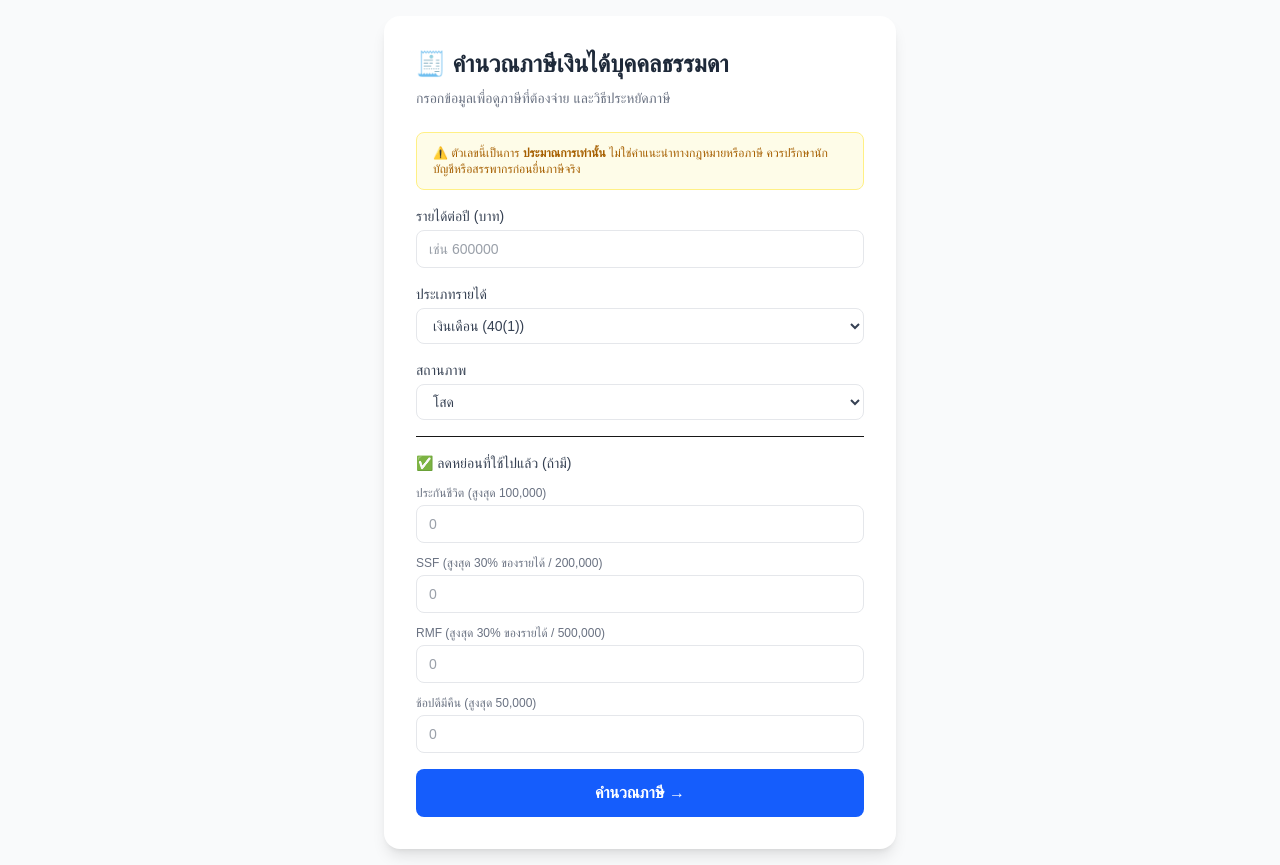
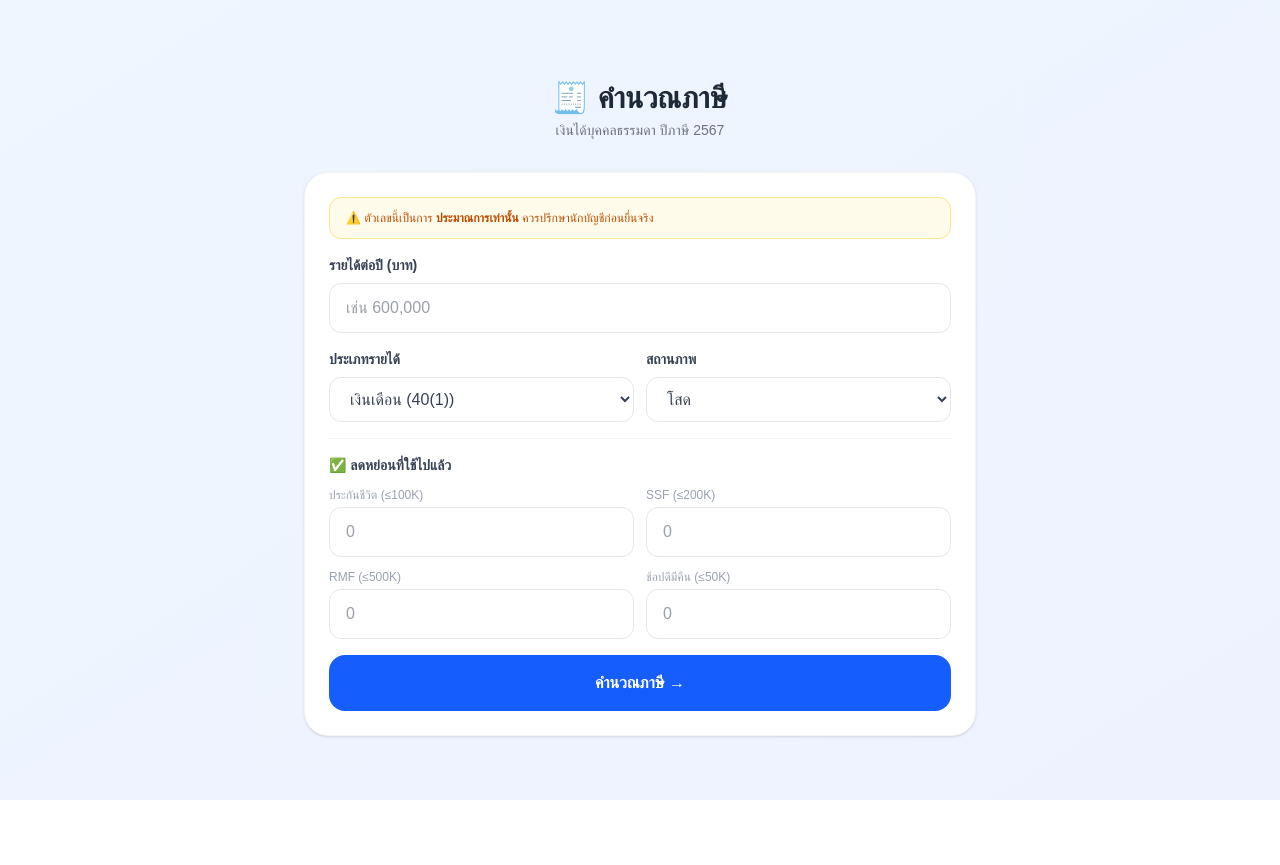
Before and after one commit to purePutthipong/thai-tax-calculator, a Next.js app: page / in a window 1280 px wide. After the commit the page ends 800 px from the top, so only its background shows below. Built offline with nearby package versions, Linux system fonts and the light colour scheme.

Commit message:
improve UI and fix deductions

```diff
--- a/src/app/page.tsx
+++ b/src/app/page.tsx
@@ -32,13 +32,13 @@ export default function Home() {
 
   const calculate = () => {
     const incomeNum = parseFloat(income) || 0;
-
     let expense = 0;
     if (incomeType === "salary") expense = Math.min(incomeNum * 0.5, 100000);
     if (incomeType === "freelance") expense = Math.min(incomeNum * 0.5, 100000);
     if (incomeType === "business") expense = Math.min(incomeNum * 0.6, 100000);
 
     const personalDeduct = 60000;
+    const spouseDeduct = status === "married" ? 60000 : 0;
     const insuranceNum = Math.min(parseFloat(insurance) || 0, 100000);
     const ssfNum = Math.min(
       parseFloat(ssf) || 0,
@@ -50,7 +50,6 @@ export default function Home() {
     );
     const shopNum = Math.min(parseFloat(shopDeduct) || 0, 50000);
     const extraDeduct = insuranceNum + ssfNum + rmfNum + shopNum;
-    const spouseDeduct = status === "married" ? 60000 : 0;
     const netIncome = Math.max(
       0,
       incomeNum - expense - personalDeduct - spouseDeduct - extraDeduct,
@@ -70,28 +69,28 @@ export default function Home() {
       {
         name: "ประกันชีวิต",
         max: 100000,
-        saved: Math.min(100000, netIncome) * 0.05,
+        saved: Math.min(100000 - insuranceNum, netIncome) * 0.05,
         desc: "ลดหย่อนได้สูงสุด 100,000 บาท",
       },
       {
-        name: "SSF (กองทุนรวม)",
+        name: "SSF",
         max: Math.min(incomeNum * 0.3, 200000),
-        saved: Math.min(incomeNum * 0.3, 200000) * 0.05,
+        saved: Math.min(incomeNum * 0.3 - ssfNum, 200000) * 0.05,
         desc: "ลดหย่อนได้ 30% ของรายได้ สูงสุด 200,000 บาท",
       },
       {
-        name: "RMF (กองทุนเกษียณ)",
+        name: "RMF",
         max: Math.min(incomeNum * 0.3, 500000),
-        saved: Math.min(incomeNum * 0.3, 500000) * 0.05,
+        saved: Math.min(incomeNum * 0.3 - rmfNum, 500000) * 0.05,
         desc: "ลดหย่อนได้ 30% ของรายได้ สูงสุด 500,000 บาท",
       },
       {
         name: "ช้อปดีมีคืน",
         max: 50000,
-        saved: Math.min(50000, netIncome) * 0.05,
+        saved: Math.min(50000 - shopNum, netIncome) * 0.05,
         desc: "ลดหย่อนได้สูงสุด 50,000 บาท",
       },
-    ];
+    ].filter((s) => s.saved > 0);
 
     setResult({
       incomeNum,
@@ -107,6 +106,7 @@ export default function Home() {
 
   const fmt = (n: number) =>
     n.toLocaleString("th-TH", { minimumFractionDigits: 2 });
+
   const bracketData = result
     ? [
         { name: "0-150K", tax: 0, rate: "0%" },
@@ -139,115 +139,123 @@ export default function Home() {
       ].filter((d) => d.tax > 0)
     : [];
 
+  const inputClass =
+    "w-full border border-gray-200 rounded-xl px-4 py-3 text-base text-gray-700 focus:outline-none focus:ring-2 focus:ring-blue-400 bg-white transition";
+
   return (
-    <main className="min-h-screen bg-gray-50 flex items-center justify-center p-4">
-      <div className="bg-white rounded-2xl shadow-lg p-8 w-full max-w-lg">
-        <h1 className="text-2xl font-bold text-gray-800 mb-2">
-          🧾 คำนวณภาษีเงินได้บุคคลธรรมดา
-        </h1>
-        <p className="text-gray-500 mb-6 text-sm">
-          กรอกข้อมูลเพื่อดูภาษีที่ต้องจ่าย และวิธีประหยัดภาษี
+    <main className="min-h-screen bg-gradient-to-br from-blue-50 to-indigo-50 flex items-center justify-center p-4">
+      <div className="w-full max-w-2xl space-y-4">
+        {/* Header */}
+        <div className="text-center py-4">
+          <h1 className="text-3xl font-bold text-gray-800">🧾 คำนวณภาษี</h1>
+          <p className="text-gray-500 text-sm mt-1">
+            เงินได้บุคคลธรรมดา ปีภาษี 2567
           </p>
-        <div className="bg-yellow-50 border border-yellow-200 rounded-lg px-4 py-3 mb-4 text-xs text-yellow-700">
-          ⚠️ ตัวเลขนี้เป็นการ <strong>ประมาณการเท่านั้น</strong>{" "}
-          ไม่ใช่คำแนะนำทางกฎหมายหรือภาษี
-          ควรปรึกษานักบัญชีหรือสรรพากรก่อนยื่นภาษีจริง
         </div>
 
-        <div className="space-y-4">
+        {/* Form Card */}
+        <div className="bg-white rounded-3xl shadow-sm border border-gray-100 p-6 space-y-4">
+          <div className="bg-amber-50 border border-amber-200 rounded-xl px-4 py-3 text-xs text-amber-700">
+            ⚠️ ตัวเลขนี้เป็นการ <strong>ประมาณการเท่านั้น</strong>{" "}
+            ควรปรึกษานักบัญชีก่อนยื่นจริง
+          </div>
+
           <div>
-            <label className="block text-sm font-medium text-gray-700 mb-1">
+            <label className="block text-sm font-semibold text-gray-700 mb-2">
               รายได้ต่อปี (บาท)
             </label>
             <input
               type="number"
-              placeholder="เช่น 600000"
+              placeholder="เช่น 600,000"
               value={income}
               onChange={(e) => setIncome(e.target.value)}
-              className="w-full border border-gray-200 rounded-lg px-3 py-2 text-sm text-gray-700 focus:outline-none focus:ring-2 focus:ring-blue-400 bg-white"
+              className={inputClass}
             />
           </div>
 
+          <div className="grid grid-cols-2 gap-3">
             <div>
-            <label className="block text-sm font-medium text-gray-700 mb-1">
+              <label className="block text-sm font-semibold text-gray-700 mb-2">
                 ประเภทรายได้
               </label>
               <select
                 value={incomeType}
                 onChange={(e) => setIncomeType(e.target.value)}
-              className="w-full border border-gray-200 rounded-lg px-3 py-2 text-sm text-gray-700 focus:outline-none focus:ring-2 focus:ring-blue-400 bg-white"
+                className={inputClass}
+                style={{ fontSize: "16px" }}
               >
                 <option value="salary">เงินเดือน (40(1))</option>
                 <option value="freelance">ฟรีแลนซ์ (40(2))</option>
                 <option value="business">ธุรกิจ (40(8))</option>
               </select>
             </div>
-
             <div>
-            <label className="block text-sm font-medium text-gray-700 mb-1">
+              <label className="block text-sm font-semibold text-gray-700 mb-2">
                 สถานภาพ
               </label>
               <select
                 value={status}
                 onChange={(e) => setStatus(e.target.value)}
-              className="w-full border border-gray-200 rounded-lg px-3 py-2 text-sm text-gray-700 focus:outline-none focus:ring-2 focus:ring-blue-400 bg-white"
+                className={inputClass}
+                style={{ fontSize: "16px" }}
               >
                 <option value="single">โสด</option>
                 <option value="married">สมรส</option>
               </select>
             </div>
+          </div>
 
-          <div className="border-t pt-4">
-            <p className="text-sm font-medium text-gray-700 mb-3">
-              ✅ ลดหย่อนที่ใช้ไปแล้ว (ถ้ามี)
+          <div className="border-t border-gray-100 pt-4">
+            <p className="text-sm font-semibold text-gray-700 mb-3">
+              ✅ ลดหย่อนที่ใช้ไปแล้ว
             </p>
-            <div className="space-y-3">
+            <div className="grid grid-cols-2 gap-3">
               <div>
-                <label className="block text-xs text-gray-500 mb-1">
-                  ประกันชีวิต (สูงสุด 100,000)
+                <label className="block text-xs text-gray-400 mb-1">
+                  ประกันชีวิต (≤100K)
                 </label>
                 <input
                   type="number"
                   placeholder="0"
                   value={insurance}
                   onChange={(e) => setInsurance(e.target.value)}
-                  className="w-full border border-gray-200 rounded-lg px-3 py-2 text-sm text-gray-700 focus:outline-none focus:ring-2 focus:ring-blue-400 bg-white"
+                  className={inputClass}
                 />
               </div>
               <div>
-                <label className="block text-xs text-gray-500 mb-1">
-                  SSF (สูงสุด 30% ของรายได้ / 200,000)
+                <label className="block text-xs text-gray-400 mb-1">
+                  SSF (≤200K)
                 </label>
                 <input
                   type="number"
                   placeholder="0"
                   value={ssf}
                   onChange={(e) => setSsf(e.target.value)}
-                  className="w-full border border-gray-200 rounded-lg px-3 py-2 text-sm text-gray-700 focus:outline-none focus:ring-2 focus:ring-blue-400 bg-white"
+                  className={inputClass}
                 />
               </div>
               <div>
-                <label className="block text-xs text-gray-500 mb-1">
-                  RMF (สูงสุด 30% ของรายได้ / 500,000)
+                <label className="block text-xs text-gray-400 mb-1">
+                  RMF (≤500K)
                 </label>
                 <input
                   type="number"
                   placeholder="0"
                   value={rmf}
                   onChange={(e) => setRmf(e.target.value)}
-                  className="w-full border border-gray-200 rounded-lg px-3 py-2 text-sm text-gray-700 focus:outline-none focus:ring-2 focus:ring-blue-400 bg-white"
+                  className={inputClass}
                 />
               </div>
               <div>
-                <label className="block text-xs text-gray-500 mb-1">
-                  ช้อปดีมีคืน (สูงสุด 50,000)
+                <label className="block text-xs text-gray-400 mb-1">
+                  ช้อปดีมีคืน (≤50K)
                 </label>
                 <input
                   type="number"
                   placeholder="0"
                   value={shopDeduct}
                   onChange={(e) => setShopDeduct(e.target.value)}
-                  className="w-full border border-gray-200 rounded-lg px-3 py-2 text-sm text-gray-700 focus:outline-none focus:ring-2 focus:ring-blue-400 bg-white"
+                  className={inputClass}
                 />
               </div>
             </div>
@@ -255,53 +263,75 @@ export default function Home() {
 
           <button
             onClick={calculate}
-            className="w-full bg-blue-600 hover:bg-blue-700 text-white font-semibold py-3 rounded-lg transition"
+            className="w-full bg-blue-600 hover:bg-blue-700 active:scale-95 text-white font-bold py-4 rounded-2xl transition-all text-base"
           >
             คำนวณภาษี →
           </button>
         </div>
 
+        {/* Result Card */}
         {result && (
-          <div className="mt-6 bg-gray-50 rounded-xl p-5 space-y-2 text-sm">
-            <h2 className="font-bold text-gray-700 text-base mb-3">
-              📊 สรุปผลการคำนวณ
-            </h2>
-            <div className="flex justify-between text-gray-600">
+          <div className="bg-white rounded-3xl shadow-sm border border-gray-100 p-6 space-y-4">
+            {/* Tax Summary */}
+            <div className="bg-gradient-to-r from-red-50 to-orange-50 rounded-2xl p-5 text-center">
+              <p className="text-sm text-gray-500 mb-1">ภาษีที่ต้องจ่าย</p>
+              <p className="text-4xl font-bold text-red-500">
+                {fmt(result.tax)}
+              </p>
+              <p className="text-sm text-gray-400 mt-1">บาท</p>
+            </div>
+
+            {/* Breakdown */}
+            <div className="space-y-2 text-sm">
+              <div className="flex justify-between text-gray-500">
                 <span>รายได้รวม</span>
                 <span>{fmt(result.incomeNum)} บาท</span>
               </div>
-            <div className="flex justify-between text-gray-600">
+              <div className="flex justify-between text-gray-500">
                 <span>หักค่าใช้จ่าย</span>
-              <span>- {fmt(result.expense)} บาท</span>
+                <span className="text-red-400">
+                  - {fmt(result.expense)} บาท
+                </span>
               </div>
-            <div className="flex justify-between text-gray-600">
+              <div className="flex justify-between text-gray-500">
                 <span>หักค่าลดหย่อนส่วนตัว</span>
-              <span>- {fmt(result.personalDeduct)} บาท</span>
+                <span className="text-red-400">
+                  - {fmt(result.personalDeduct)} บาท
+                </span>
               </div>
               {result.spouseDeduct > 0 && (
-              <div className="flex justify-between text-gray-600">
-                <span>หักค่าลดหย่อนคู่สมรส</span>
-                <span>- {fmt(result.spouseDeduct)} บาท</span>
+                <div className="flex justify-between text-gray-500">
+                  <span>หักลดหย่อนคู่สมรส</span>
+                  <span className="text-red-400">
+                    - {fmt(result.spouseDeduct)} บาท
+                  </span>
                 </div>
               )}
-            <div className="flex justify-between text-gray-600 border-t pt-2">
+              {result.extraDeduct > 0 && (
+                <div className="flex justify-between text-gray-500">
+                  <span>หักลดหย่อนเพิ่มเติม</span>
+                  <span className="text-red-400">
+                    - {fmt(result.extraDeduct)} บาท
+                  </span>
+                </div>
+              )}
+              <div className="flex justify-between font-semibold text-gray-700 border-t pt-2">
                 <span>เงินได้สุทธิ</span>
                 <span>{fmt(result.netIncome)} บาท</span>
               </div>
-            <div className="flex justify-between font-bold text-lg text-red-500 border-t pt-2">
-              <span>ภาษีที่ต้องจ่าย</span>
-              <span>{fmt(result.tax)} บาท</span>
             </div>
 
-            <div className="mt-4 pt-4 border-t">
-              <p className="font-bold text-gray-700 mb-3">
+            {/* Chart */}
+            {bracketData.length > 0 && (
+              <div>
+                <p className="text-sm font-semibold text-gray-700 mb-3">
                   📊 ภาษีแต่ละ Bracket
                 </p>
-              <ResponsiveContainer width="100%" height={200}>
+                <ResponsiveContainer width="100%" height={180}>
                   <BarChart data={bracketData}>
-                  <XAxis dataKey="name" tick={{ fontSize: 11 }} />
+                    <XAxis dataKey="name" tick={{ fontSize: 10 }} />
                     <YAxis
-                    tick={{ fontSize: 11 }}
+                      tick={{ fontSize: 10 }}
                       tickFormatter={(v) => `${(v / 1000).toFixed(0)}K`}
                     />
                     <Tooltip
@@ -309,39 +339,49 @@ export default function Home() {
                         `${Number(v).toLocaleString("th-TH", { maximumFractionDigits: 0 })} บาท`
                       }
                     />
-                  <Bar dataKey="tax" radius={[4, 4, 0, 0]}>
+                    <Bar dataKey="tax" radius={[6, 6, 0, 0]}>
                       {bracketData.map((_, i) => (
                         <Cell
                           key={i}
-                        fill={`hsl(${200 + i * 20}, 70%, ${60 - i * 5}%)`}
+                          fill={`hsl(${220 + i * 15}, 70%, ${65 - i * 5}%)`}
                         />
                       ))}
                     </Bar>
                   </BarChart>
                 </ResponsiveContainer>
               </div>
-            <div className="mt-4 pt-4 border-t">
-              <p className="font-bold text-green-600 mb-3">
+            )}
+
+            {/* Suggestions */}
+            {result.suggestions.length > 0 && (
+              <div>
+                <p className="text-sm font-semibold text-green-600 mb-3">
                   💡 ลดหย่อนเพิ่มได้อีก!
                 </p>
                 <div className="space-y-2">
                   {result.suggestions.map((s) => (
-                  <div key={s.name} className="bg-green-50 rounded-lg p-3">
-                    <div className="flex justify-between font-medium text-gray-700">
-                      <span>{s.name}</span>
-                      <span className="text-green-600">
-                        ประหยัดได้ ~
+                    <div
+                      key={s.name}
+                      className="flex justify-between items-center bg-green-50 rounded-xl px-4 py-3"
+                    >
+                      <div>
+                        <p className="text-sm font-medium text-gray-700">
+                          {s.name}
+                        </p>
+                        <p className="text-xs text-gray-400">{s.desc}</p>
+                      </div>
+                      <span className="text-sm font-bold text-green-600 whitespace-nowrap ml-2">
+                        ~
                         {s.saved.toLocaleString("th-TH", {
                           maximumFractionDigits: 0,
                         })}{" "}
                         บาท
                       </span>
                     </div>
-                    <p className="text-xs text-gray-500 mt-1">{s.desc}</p>
-                  </div>
                   ))}
                 </div>
               </div>
+            )}
           </div>
         )}
       </div>
```
Lines whose indentation alone changed are shown as unchanged.
